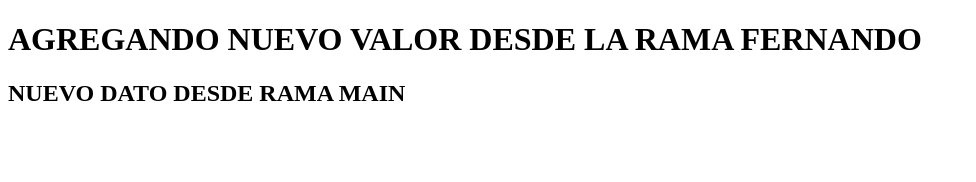
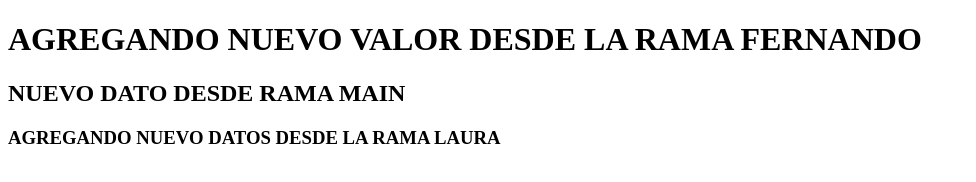
Before and after one commit to FernandoSF09/blank, a plain HTML site: page index.html in a window 1280 px wide. Shown: the whole page, without its empty margins (0-976 px from the left). Drawn offline with Linux system fonts and the light colour scheme.

Commit message:
subiendo cambiso en index

```diff
--- a/index.html
+++ b/index.html
@@ -11,5 +11,7 @@
     <h1> AGREGANDO NUEVO VALOR DESDE LA RAMA FERNANDO</h1>
 
     <h2>NUEVO DATO DESDE RAMA MAIN</h2>
+
+    <h3>AGREGANDO NUEVO DATOS DESDE LA RAMA LAURA</h3>
 </body>
 </html>
```
